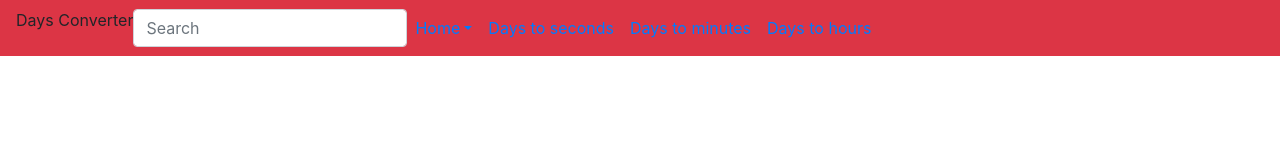
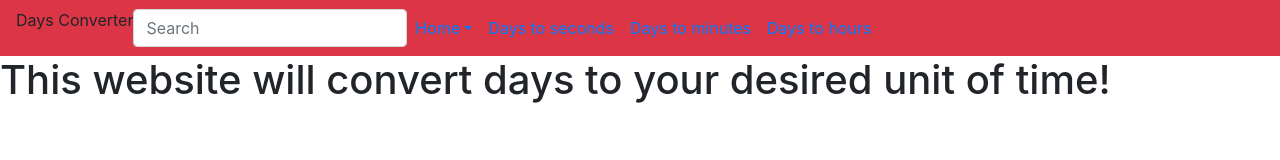
Before and after one commit to MaxinUson/GREENHILLS_ICT9-Amethyst_Q4SW2_Uson, a plain HTML site: page index.html in a window 1280 px wide. Drawn offline with nearby package versions, Linux system fonts and the light colour scheme.

Commit message:
Update index.html

```diff
--- a/index.html
+++ b/index.html
@@ -28,5 +28,6 @@
             <li class="nav-item"><a class="nav-link"href="https://maxinuson.github.io/daystohours/">Days to hours</a></li>
         </ul>
     </nav>
+    <h1>This website will convert days to your desired unit of time!</h1>
 </body>
 </html>
```
